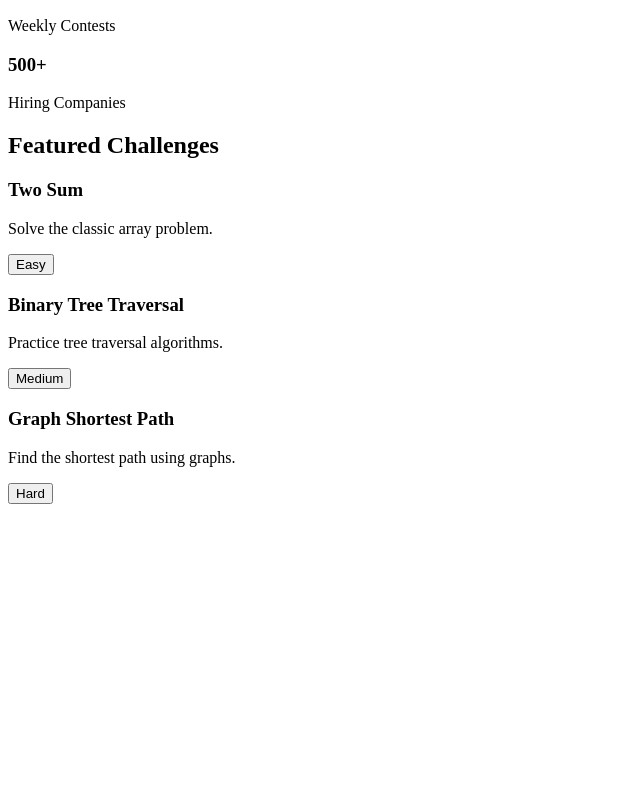
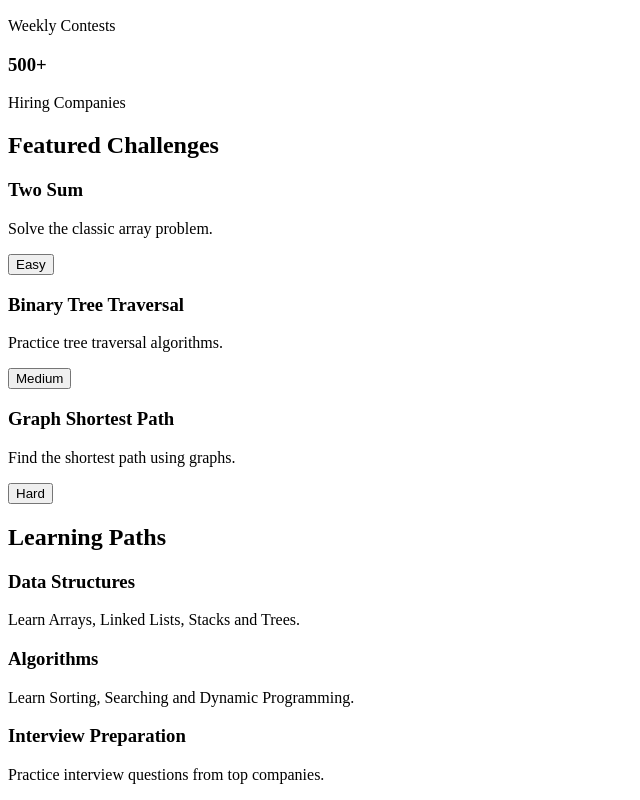
Before and after one commit to svk-vasanthkumar/React--Leetcode, a React (Vite) app: page / in a window 1280 px wide. Shown: the part 649-1449 px from the top of the page, without its empty margins (0-640 px from the left). Before the commit the page ends 1161 px from the top, so only its background shows below. Built offline with nearby package versions, Linux system fonts and the light colour scheme.

Commit message:
Created Learning component

```diff
--- a/src/App.jsx
+++ b/src/App.jsx
@@ -3,6 +3,7 @@ import Hero from "./components/Hero";
 import Search from "./components/Search";
 import Stats from "./components/Stats";
 import Featured from "./components/Featured";
+import Learning from "./components/Learning";
 
 function App() {
   return (
@@ -12,6 +13,7 @@ function App() {
       <Search />
       <Stats />
       <Featured />
+      <Learning />
     </>
   );
 }
--- /dev/null
+++ b/src/components/Learning.jsx
@@ -0,0 +1,28 @@
+function Learning() {
+  return (
+    <section>
+      <h2>Learning Paths</h2>
+
+      <div>
+
+        <div>
+          <h3>Data Structures</h3>
+          <p>Learn Arrays, Linked Lists, Stacks and Trees.</p>
+        </div>
+
+        <div>
+          <h3>Algorithms</h3>
+          <p>Learn Sorting, Searching and Dynamic Programming.</p>
+        </div>
+
+        <div>
+          <h3>Interview Preparation</h3>
+          <p>Practice interview questions from top companies.</p>
+        </div>
+
+      </div>
+    </section>
+  );
+}
+
+export default Learning;
```
